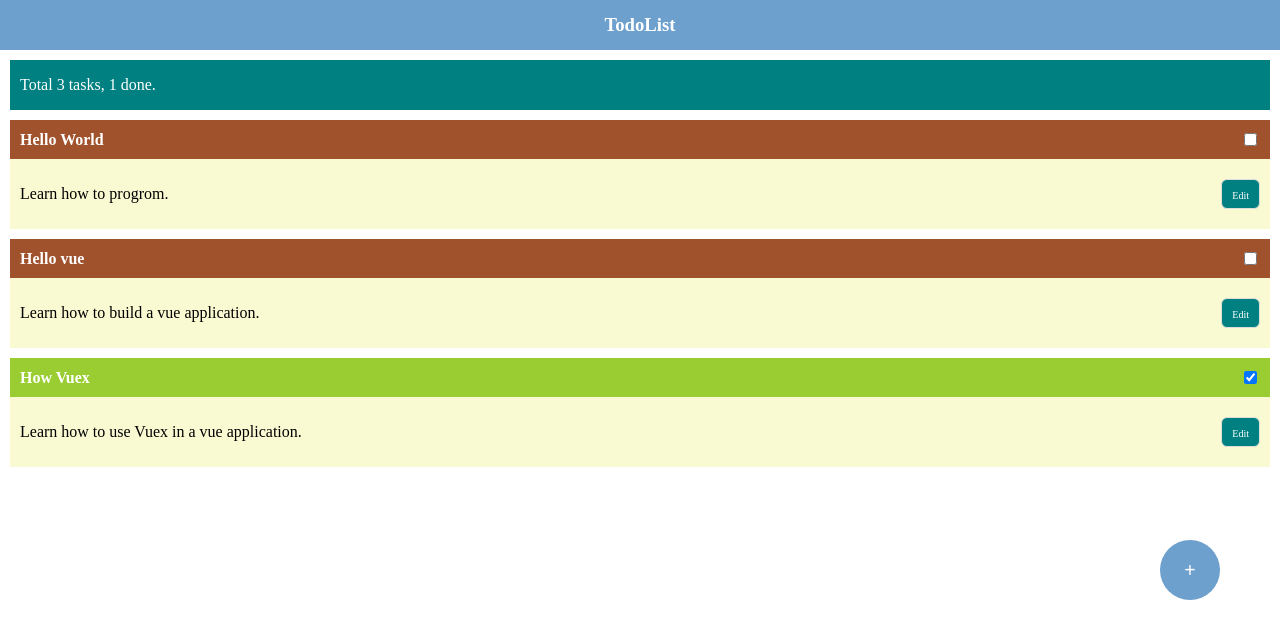
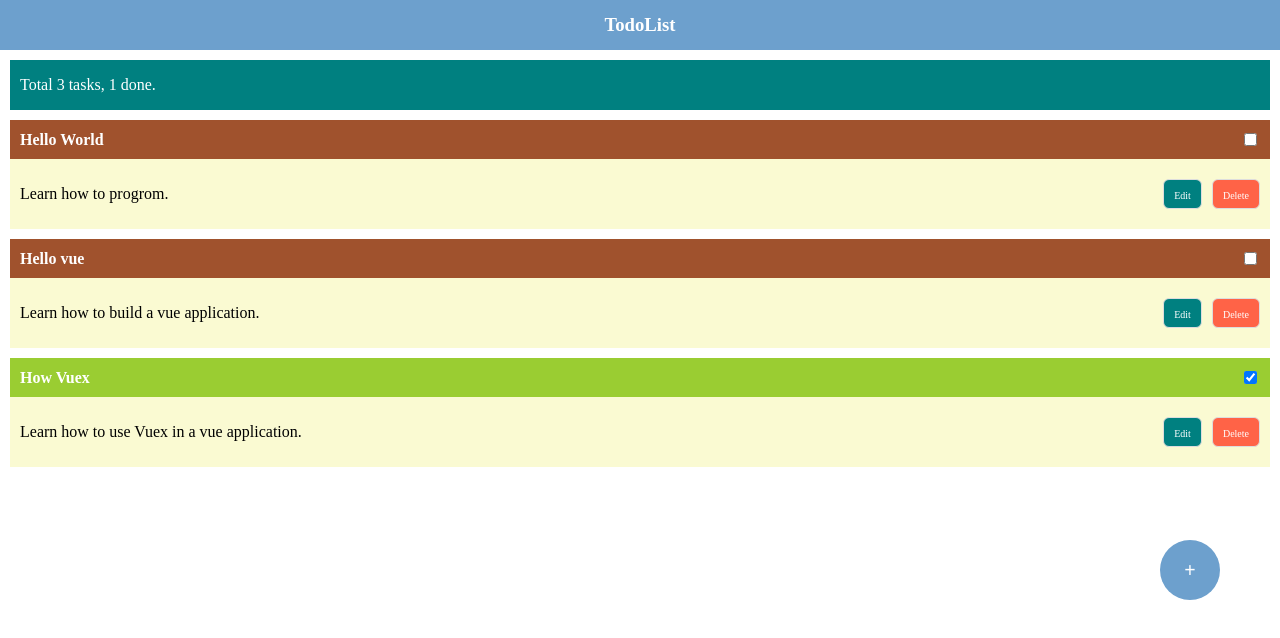
Before and after one commit to weifengzz/qz-weather-vue, a Nuxt app: page /note-book/todo-list in a window 1280 px wide. Shown: the top 638 px of the page. Built offline with nearby package versions, Linux system fonts and the light colour scheme.

Commit message:
add: delete item

```diff
--- a/components/note/list.vue
+++ b/components/note/list.vue
@@ -14,6 +14,9 @@
         <div class="list-content-right">
           <span class="change-span">Edit</span>
         </div>
+        <div @click="onDelete(val.id)" class="list-content-right" style="background-color: tomato">
+          <span class="change-span">Delete</span>
+        </div>
       </div>
     </div>
   </div>
@@ -25,7 +28,7 @@
   const { mapState, mapActions } = createNamespacedHelpers('note_module')
 
   // 导入Types
-  import { CHANGE_FINISH_STATE } from '../../store/note_module/types'
+  import { CHANGE_FINISH_STATE, DELETE_TODO } from '../../store/note_module/types'
 
   export default {
     data() {
@@ -50,12 +53,16 @@
       })
     },
     methods: {
+      ...mapActions([
+        CHANGE_FINISH_STATE,
+        DELETE_TODO
+      ]),
       handleClick(val) {
         this[CHANGE_FINISH_STATE](val)
       },
-      ...mapActions([
-        CHANGE_FINISH_STATE
-      ])
+      onDelete(id) {
+        this[DELETE_TODO](id)
+      }
     }
   }
 </script>
```
